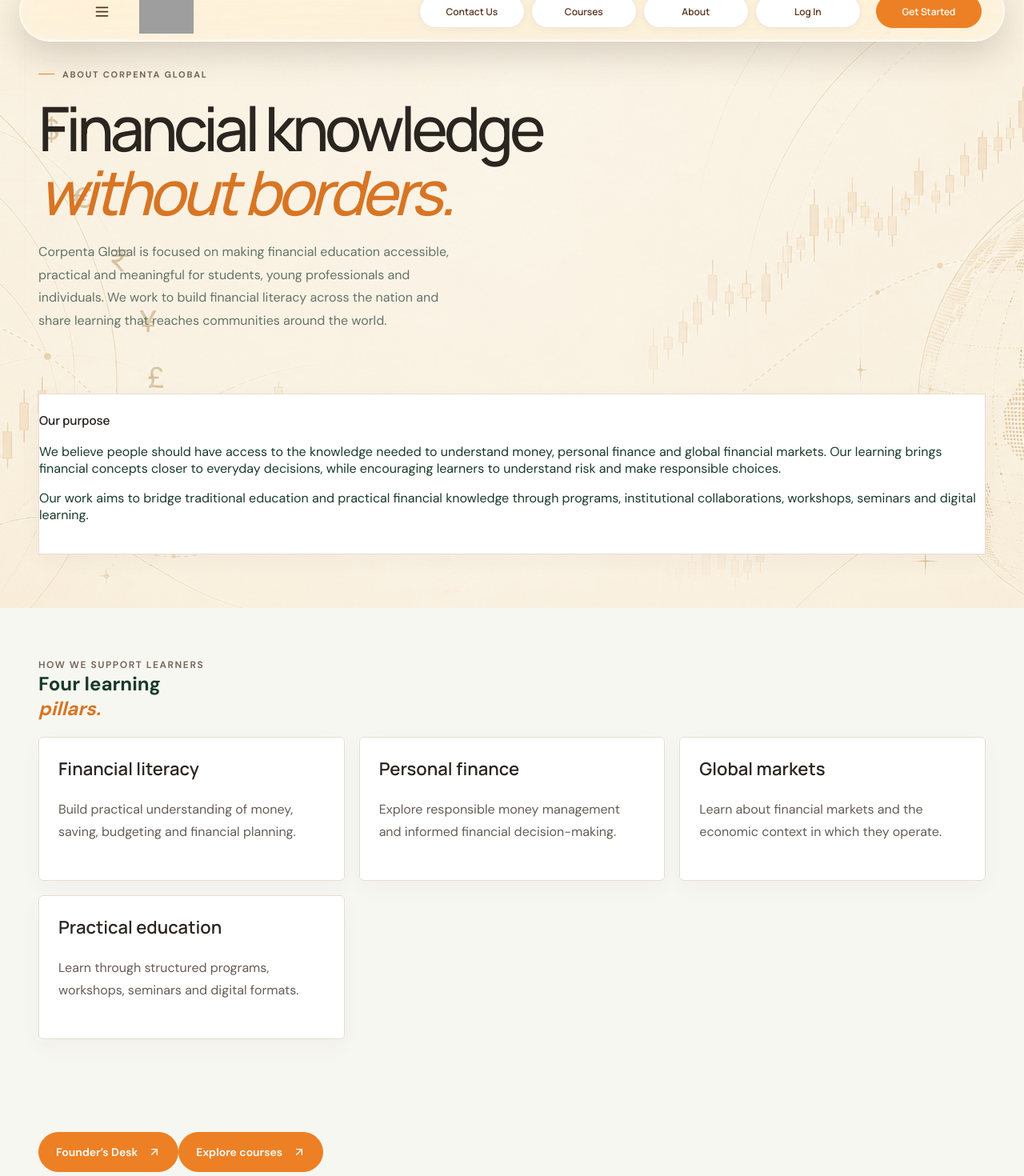
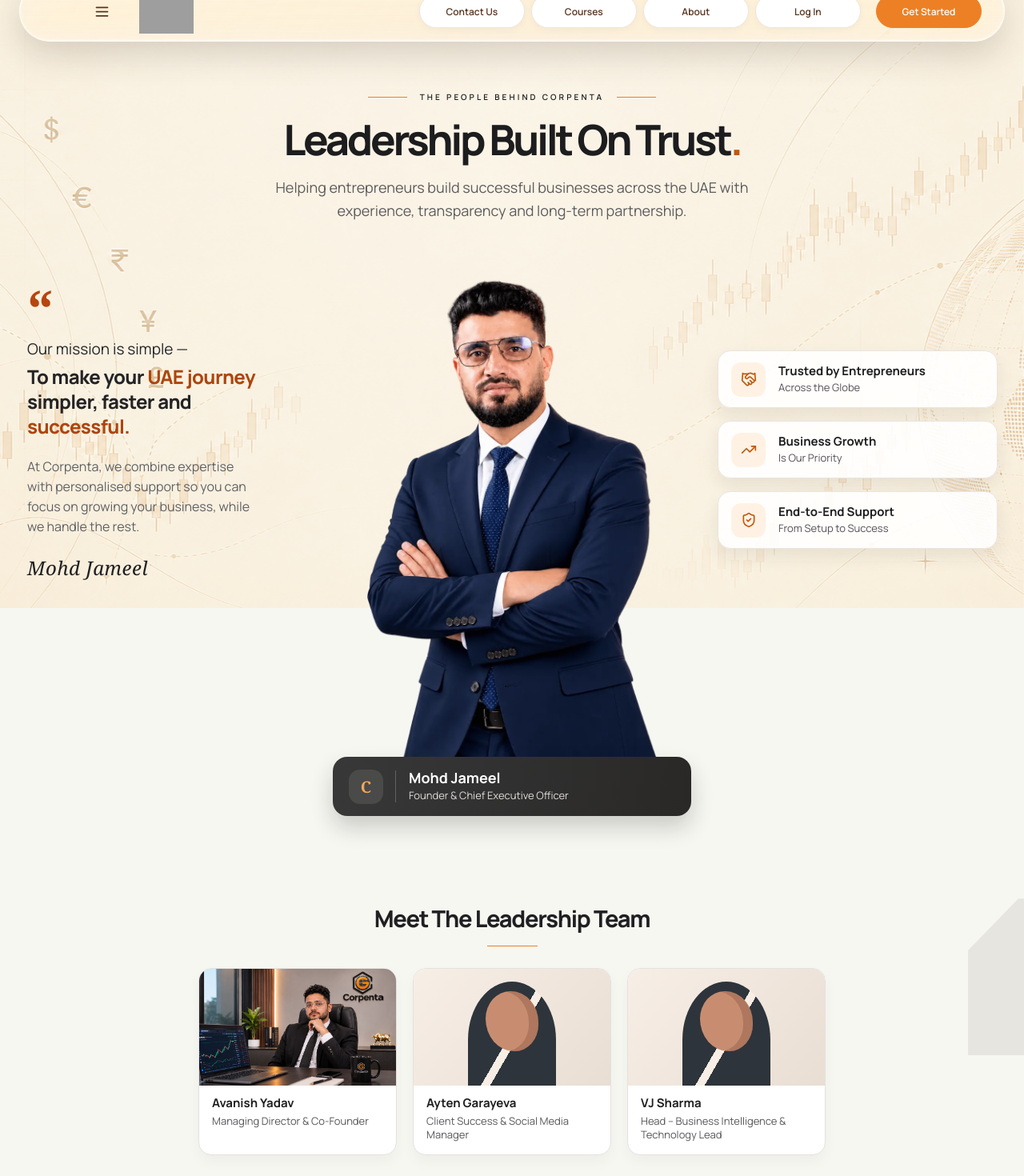
Before and after one commit to chitrodaXkrish/corpenta, a Next.js app: page /about in a window 1280 px wide. Shown: the part 40-1510 px from the top of the page at 80% size. Built offline with nearby package versions, Linux system fonts and the light colour scheme; grey boxes are pictures that could not be loaded.

Commit message:
restore prev about page

```diff
--- a/src/app/about/page.tsx
+++ b/src/app/about/page.tsx
@@ -1,43 +1,43 @@
-import Link from "next/link";
-import { ArrowUpRight } from "lucide-react";
+import Image from "next/image";
+import { Handshake, ShieldCheck, TrendingUp } from "lucide-react";
 import { createPageMetadata } from "@/lib/seo";
 
 export const metadata = createPageMetadata({
-  title: "About Corpenta Global",
-  description: "Learn about Corpenta Global’s mission to make financial education accessible, practical and meaningful.",
+  title: "About Us",
+  description: "Meet the people behind Corpenta and learn how we support entrepreneurs across the UAE.",
   path: "/about",
 });
 
-const pillars = [
-  { title: "Financial literacy", copy: "Build practical understanding of money, saving, budgeting and financial planning." },
-  { title: "Personal finance", copy: "Explore responsible money management and informed financial decision-making." },
-  { title: "Global markets", copy: "Learn about financial markets and the economic context in which they operate." },
-  { title: "Practical education", copy: "Learn through structured programs, workshops, seminars and digital formats." },
+const benefits = [
+  { icon: Handshake, title: "Trusted by Entrepreneurs", copy: "Across the Globe" },
+  { icon: TrendingUp, title: "Business Growth", copy: "Is Our Priority" },
+  { icon: ShieldCheck, title: "End-to-End Support", copy: "From Setup to Success" },
+];
+
+const team = [
+  { name: "Avanish Yadav", role: "Managing Director & Co-Founder", image: "/founder's desk/founder.png", position: "center 18%" },
+  { name: "Ayten Garayeva", role: "Client Success & Social Media Manager" },
+  { name: "VJ Sharma", role: "Head – Business Intelligence & Technology Lead" },
 ];
 
 export default function AboutPage() {
-  return <main className="page-main wrap" aria-labelledby="about-title">
-    <header className="page-heading">
-      <span className="eyebrow">ABOUT CORPENTA GLOBAL</span>
-      <h1 id="about-title">Financial knowledge<br/><em>without borders.</em></h1>
-      <p>Corpenta Global is focused on making financial education accessible, practical and meaningful for students, young professionals and individuals. We work to build financial literacy across the nation and share learning that reaches communities around the world.</p>
-    </header>
+  return <main className="about-screen" aria-labelledby="about-title">
+    <section className="about-screen-hero">
+      <div className="about-screen-heading"><span>The People Behind Corpenta</span><h1 id="about-title">Leadership Built On Trust<i>.</i></h1><p>Helping entrepreneurs build successful businesses across the UAE with<br/> experience, transparency and long-term partnership.</p></div>
 
-    <section className="data-panel" aria-labelledby="about-purpose-title">
-      <h2 id="about-purpose-title">Our purpose</h2>
-      <p>We believe people should have access to the knowledge needed to understand money, personal finance and global financial markets. Our learning brings financial concepts closer to everyday decisions, while encouraging learners to understand risk and make responsible choices.</p>
-      <p>Our work aims to bridge traditional education and practical financial knowledge through programs, institutional collaborations, workshops, seminars and digital learning.</p>
+      <div className="about-screen-shape" aria-hidden="true"/>
+      <div className="about-screen-mission"><span className="about-screen-quote">“</span><p>Our mission is simple —</p><h2>To make your <em>UAE journey</em><br/>simpler, faster and<br/><em>successful.</em></h2><p className="about-screen-mission-copy">At Corpenta, we combine expertise with personalised support so you can focus on growing your business, while we handle the rest.</p><strong>Mohd Jameel</strong></div>
+
+      <div className="about-screen-founder"><Image src="/mohd-jameel.webp" alt="Mohd Jameel, Founder and Chief Executive Officer" fill priority sizes="(max-width: 760px) 75vw, 390px"/></div>
+      <div className="about-screen-nameplate"><span className="about-screen-mark">C</span><span><strong>Mohd Jameel</strong><small>Founder &amp; Chief Executive Officer</small></span></div>
+
+      <div className="about-screen-benefits">{benefits.map(({icon: Icon,title,copy}) => <article key={title}><span><Icon size={20}/></span><div><strong>{title}</strong><small>{copy}</small></div></article>)}</div>
     </section>
 
-    <section className="section-pad" aria-labelledby="about-pillars-title">
-      <div className="section-kicker"><span>HOW WE SUPPORT LEARNERS</span></div>
-      <h2 id="about-pillars-title">Four learning<br/><em>pillars.</em></h2>
-      <div className="simple-grid">{pillars.map((pillar) => <article className="simple-card" key={pillar.title}><h3>{pillar.title}</h3><p>{pillar.copy}</p></article>)}</div>
+    <section className="about-screen-team" aria-labelledby="leadership-team-title">
+      <h2 id="leadership-team-title">Meet The Leadership Team</h2><span className="about-screen-team-rule"/>
+      <div className="about-screen-team-grid">{team.map((member) => <article key={member.name}><div className={`about-screen-team-photo${member.image ? " has-image" : ""}`}>{member.image ? <Image src={member.image} alt={member.name} fill sizes="(max-width: 760px) 100vw, 260px" style={{objectPosition:member.position}}/> : <span aria-hidden="true"/>}</div><div><strong>{member.name}</strong><p>{member.role}</p></div></article>)}</div>
+      <p className="about-screen-values">EXPERTISE <i/> TRANSPARENCY <i/> PARTNERSHIP <i/> SUCCESS</p>
     </section>
-
-    <nav className="about-next-steps" aria-label="Explore Corpenta Global">
-      <Link className="button button-dark" href="/founders-desk">Founder’s Desk <ArrowUpRight size={16}/></Link>
-      <Link className="button button-orange" href="/courses">Explore courses <ArrowUpRight size={16}/></Link>
-    </nav>
   </main>;
 }
```
